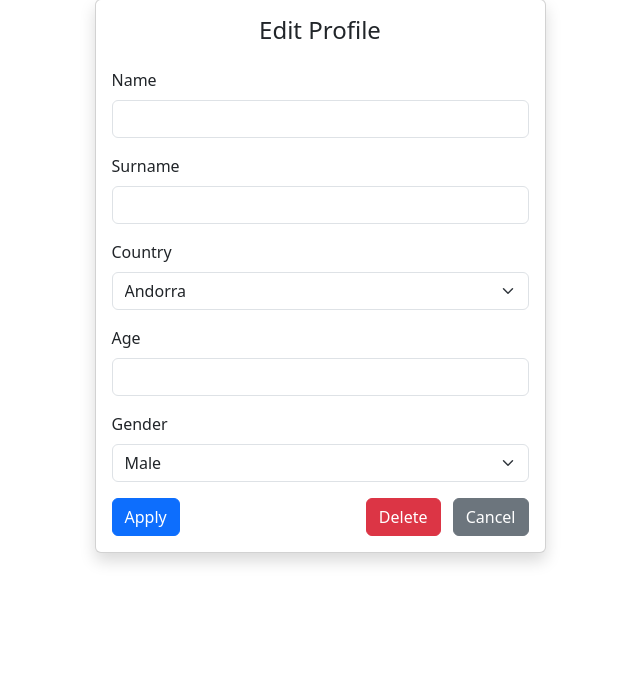
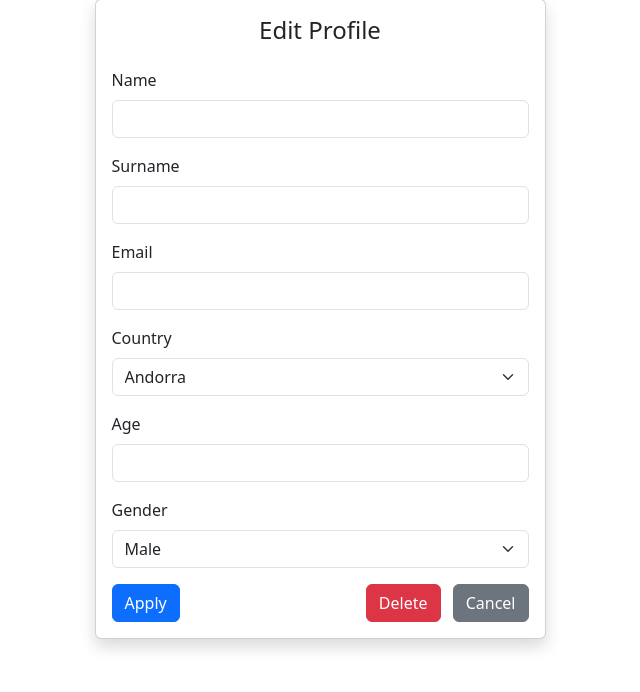
Before and after one commit to ramazangurpinar/adviceproduct, a Flask app: template templates/edit_profile.html in a window 1280 px wide. Shown: the part 108-800 px from the top of the page, without its empty margins (320-960 px from the left). Run offline with Flask 3, Linux system fonts and the light colour scheme; the template is opened without the code that fills it: values that come from a table or form of the project are taken from there, others are empty; some libraries are stand-ins or nearby versions.

Commit message:
Updated edit_profile to chage the email on it (method and interface)

```diff
--- a/app.py
+++ b/app.py
@@ -65,6 +65,7 @@ class LoginForm(FlaskForm):
 class EditProfileForm(FlaskForm):
     name = StringField('Name', validators=[DataRequired(), Length(min=2, max=50)])
     surname = StringField('Surname', validators=[DataRequired(), Length(min=2, max=50)])
+    email = StringField('Email', validators=[DataRequired(), Length(min=5, max=50)])
     country = SelectField('Country', choices=[(c["code"], c["name"]) for c in countries], validators=[DataRequired()])
     age = IntegerField('Age')
     gender = SelectField('Gender', choices=[('male', 'Male'), ('female', 'Female'), ('other', 'Other')])
@@ -206,37 +207,36 @@ def edit_profile():
     cursor = mysql.connection.cursor()
 
     if request.method == 'GET':
-        cursor.execute("SELECT name, surname, country, age, gender FROM users WHERE id = %s", (user_id,))
+        cursor.execute("SELECT name, surname, country, age, gender, email FROM users WHERE id = %s", (user_id,))
         user_data = cursor.fetchone()
         cursor.close()
 
         if not user_data:
             return "User not found", 404
 
-        # Formu doldur
         form.name.data = user_data[0]
         form.surname.data = user_data[1]
         form.country.data = user_data[2]
         form.age.data = user_data[3]
         form.gender.data = user_data[4]
+        form.email.data = user_data[5]
 
     elif form.validate_on_submit():
-        # Form verilerini al
         name = form.name.data
         surname = form.surname.data
+        email = form.email.data
         country = form.country.data
         age = form.age.data
         gender = form.gender.data
 
         cursor.execute("""
             UPDATE users
-            SET name = %s, surname = %s, country = %s, age = %s, gender = %s
+            SET name = %s, surname = %s, country = %s, age = %s, gender = %s, email = %s
             WHERE id = %s
-        """, (name, surname, country, age, gender, user_id))
+        """, (name, surname, country, age, gender, email, user_id))
         mysql.connection.commit()
         cursor.close()
 
-        # Session'ı güncelle
         session['name'] = name
         session['surname'] = surname
 
--- a/templates/edit_profile.html
+++ b/templates/edit_profile.html
@@ -20,6 +20,11 @@
                         <div class="mb-3">
                             {{ form.surname.label(class="form-label") }}
                             {{ form.surname(class="form-control") }}
+                        </div>
+
+                        <div class="mb-3">
+                            {{ form.email.label(class="form-label") }}
+                            {{ form.email(class="form-control") }}
                         </div>
 
                         <div class="mb-3">
```
